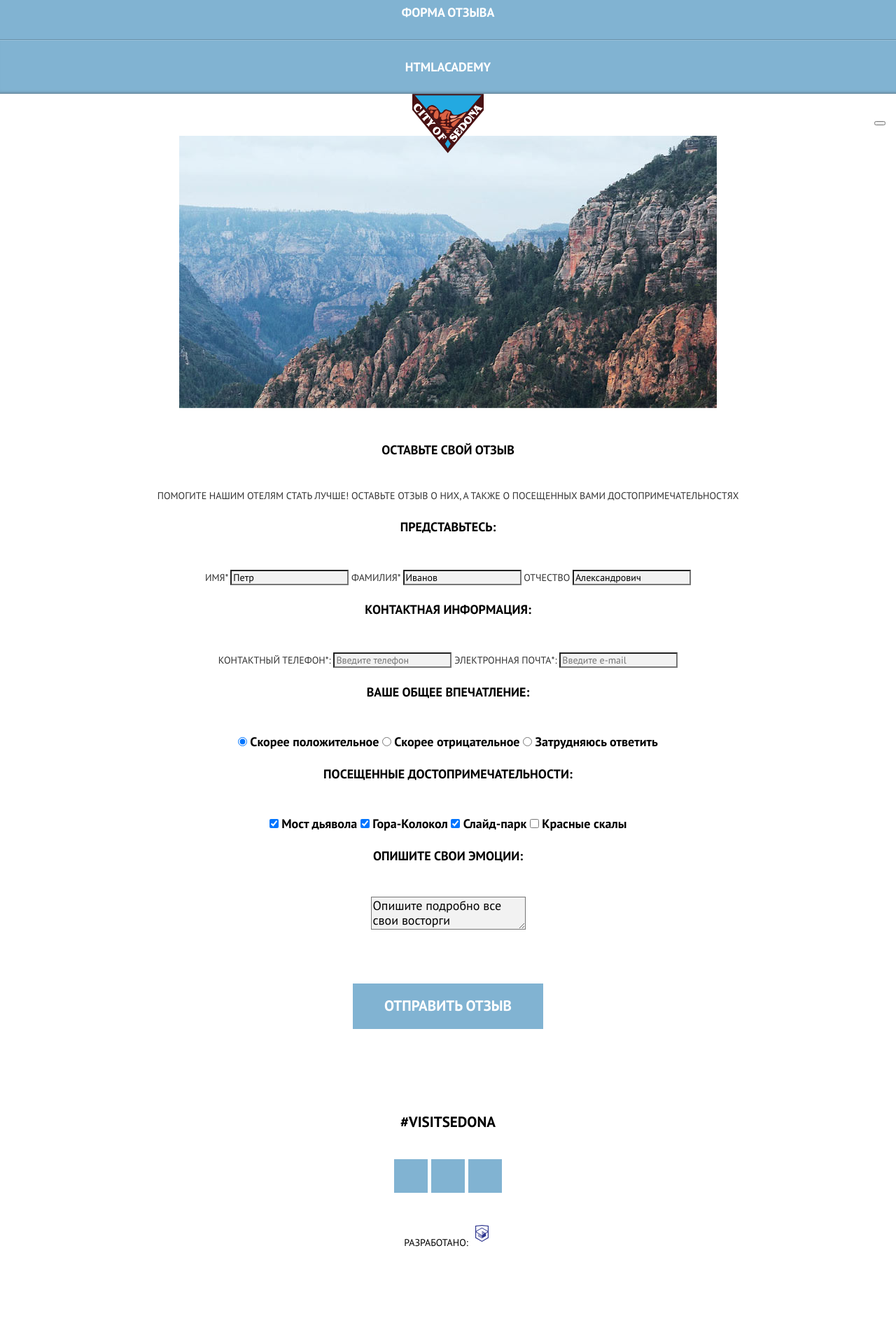
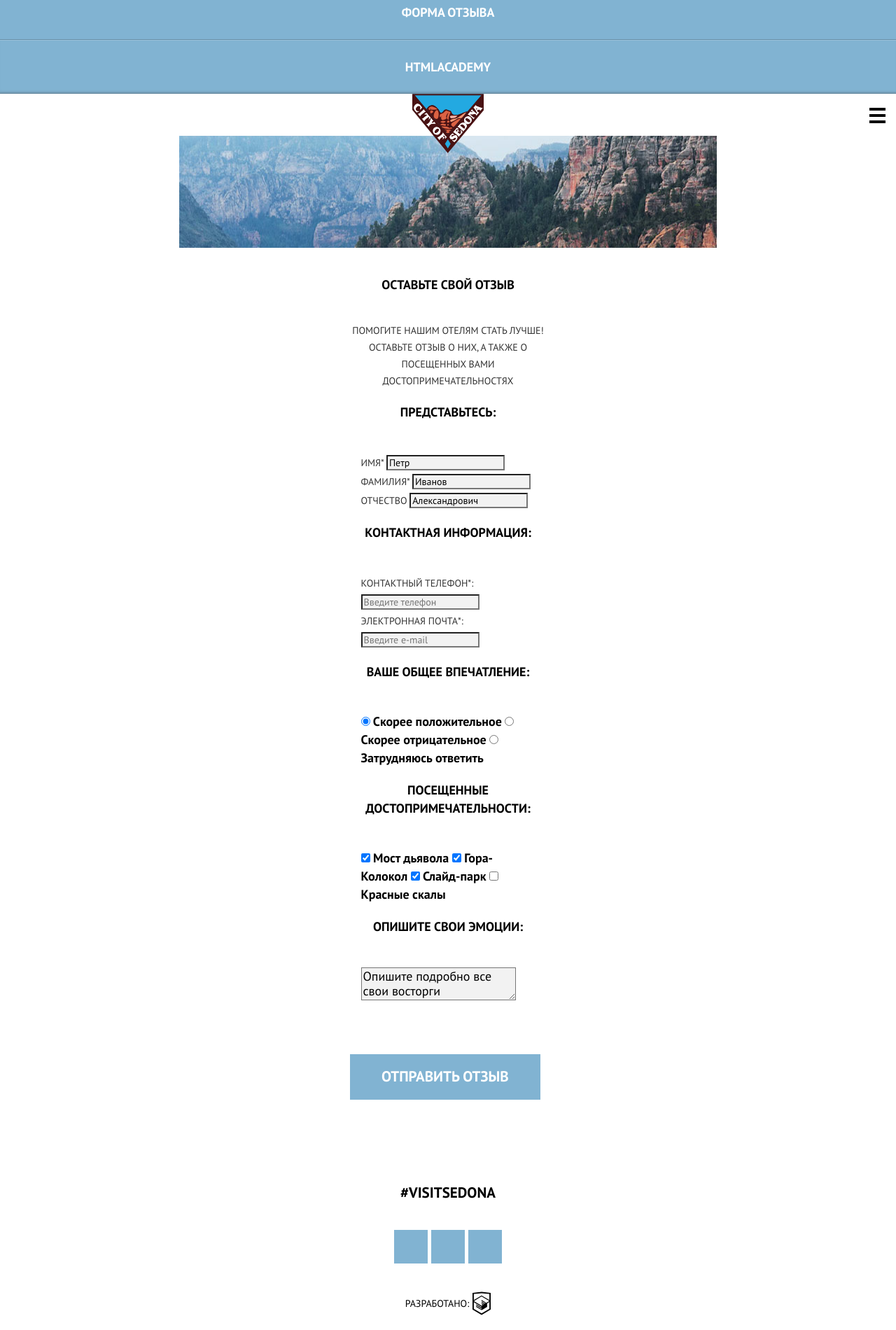
Before and after one commit to voodoo133/476995-sedona-1, a website: page source/form.html in a window 1280 px wide. Shown: the part 176-2076 px from the top of the page at 70% size. Before the commit the page ends 1964 px from the top, so only its background shows below. Drawn offline with nearby package versions, Linux system fonts and the light colour scheme; files that its build step writes are made by us from their sources.

Commit message:
Готова сетка для мобильной версии

```diff
--- a/source/form.html
+++ b/source/form.html
@@ -2,6 +2,7 @@
 <html lang="ru">
   <head>
     <meta charset="utf-8">
+    <meta name="viewport" content="width=device-width,initial-scale=1">
     <title>HTML Academy: Седона - Форма отзыва</title>
     <link rel="stylesheet" type="text/css" href="css/style.css" />
   </head>
@@ -30,10 +31,9 @@
       <button class="page-header__open-menu" type="button"></button>
     </header>
     <main class="page-main">
-      <div class="page-main__logo-wrap">
-        <img class="page-main__logo" src="img/bg-back-mobile@1x.jpg" width="768" height="389" alt="Лого Седоны" />
-      </div>
+      <div class="page-main__logo"></div>
       <section class="feedback">
+        <div class="wrapper">
           <h2 class="feedback__header">Оставьте свой отзыв</h2>
           <p class="feedback__text">Помогите нашим отелям стать лучше! оставьте отзыв о них, а также о посещенных вами достопримечательностях</p>
           <form class="feedback__form feedback-form" action="https://echo.htmlacademy.ru" method="post">
@@ -98,6 +98,7 @@
             </fieldset>
             <button class="feedback-form__button" type="submit">Отправить отзыв</button>
           </form>
+        </div>
       </section>
     </main>
     <footer class="page-footer">
@@ -110,7 +111,7 @@
       <div class="page-footer__copyright copyright">
         <span class="copyright__text">Разработано:</span>
         <a class="copyright__link" href="#">
-          <img class="copyright__picture" src="img/htmlacademy.svg" width="29" height="36" alt="Htmlacademy logo" />
+          <img class="copyright__picture" src="img/logo-htmlacademy.svg" width="26" height="34" alt="Htmlacademy logo" />
         </a>
       </div>
     </footer>
--- a/source/less/advantage-expanded.less
+++ b/source/less/advantage-expanded.less
@@ -2,6 +2,7 @@
   background-color: #81b3d2;
 
   color: #ffffff;
+  text-align: center;
 }
 
 .advantage-expanded__header {
@@ -27,6 +28,12 @@
   line-height: 21px;
 }
 
+.advantage-expanded__picture-wrapper {
+  width: 320px;
+  margin: 0 auto;
+}
+
 .advantage-expanded__picture {
+  display: block;
   margin-top: 45px;
 }
--- a/source/less/advantage.less
+++ b/source/less/advantage.less
@@ -1,5 +1,6 @@
 .advantage--numeric {
   background-color: #eeeeee;
+  text-align: center;
 
   &:last-child {
     padding-bottom: 30px;
--- a/source/less/advantages.less
+++ b/source/less/advantages.less
@@ -1,7 +1,3 @@
-.advantages {
-  text-align: center;
-}
-
 .advantages__header {
   margin: 40px 0 50px 0;
   padding: 0;
@@ -9,6 +5,7 @@
   font-size: 14px;
   font-weight: 400;
   color: #333333;
+  text-align: center;
 }
 
 .advantages__list {
--- a/source/less/copyright.less
+++ b/source/less/copyright.less
@@ -1,3 +1,13 @@
+.copyright {
+  display: flex;
+  justify-content: center;
+  align-items: center;
+
+  line-height: 14px;
+}
+
 .copyright__text {
+  margin-right: 5px;
+
   font-size: 14px;
 }
--- a/source/less/feedback-form.less
+++ b/source/less/feedback-form.less
@@ -10,6 +10,7 @@
 
   font-size: 18px;
   font-weight: 700;
+  text-align: center;
 }
 
 .feedback-form__field-name {
--- a/source/less/feedback.less
+++ b/source/less/feedback.less
@@ -24,6 +24,4 @@
 .feedback__form {
   margin: 20px 0 0 0;
   padding: 0;
-
-  text-align: center;
 }
--- a/source/less/page-footer.less
+++ b/source/less/page-footer.less
@@ -1,4 +1,7 @@
 .page-footer {
+  margin-bottom: 20px;
+
+
   text-align: center;
 }
 
--- a/source/less/page-header.less
+++ b/source/less/page-header.less
@@ -13,5 +13,11 @@
 .page-header__open-menu {
   position: absolute;
   right: 15px;
-  bottom: 15px;
+  bottom: 18px;
+
+  width: 23px;
+  height: 22px;
+
+  border: none;
+  background: transparent url(../img/icon-menu.svg) no-repeat;
 }
--- a/source/less/page-main.less
+++ b/source/less/page-main.less
@@ -1,4 +1,8 @@
-.page-main__logo-wrap {
+.page-main__logo {
+  height: 160px;
+
+  background: url("@{path-images}/bg-back-mobile@1x.jpg") center center no-repeat;
+
   text-align: center;
 }
 
--- a/source/less/photo.less
+++ b/source/less/photo.less
@@ -3,7 +3,7 @@
   padding: 0;
 
   font-size: 14px;
-  line-break: 24px;
+  line-height: 24px;
   font-weight: 700;
 }
 
--- a/source/less/photos.less
+++ b/source/less/photos.less
@@ -1,6 +1,5 @@
 .photos {
   margin-top: 35px;
-  text-align: center;
 }
 
 .photos__text {
@@ -10,6 +9,7 @@
   font-size: 14px;
   line-height: 24px;
   color: #333333;
+  text-align: center;
 }
 
 .photos__list {
--- a/source/less/style.less
+++ b/source/less/style.less
@@ -3,6 +3,7 @@
 @import "fonts.less";
 
 body {
+  min-width: 320px;
   margin: 0;
   padding: 0;
 
@@ -28,6 +29,14 @@ a {
   margin: -1px;
 }
 
+.wrapper {
+  width: 280px;
+  padding-left: 20px;
+  padding-right: 20px;
+  margin-left: auto;
+  margin-right: auto;
+}
+
 @import "main-nav.less";
 @import "page-header.less";
 @import "greeting.less";
```
Also changed, not shown: source/index.html (+31 -2 lines), source/photo.html (+13 -6 lines). Lines whose indentation alone changed are shown as unchanged.
